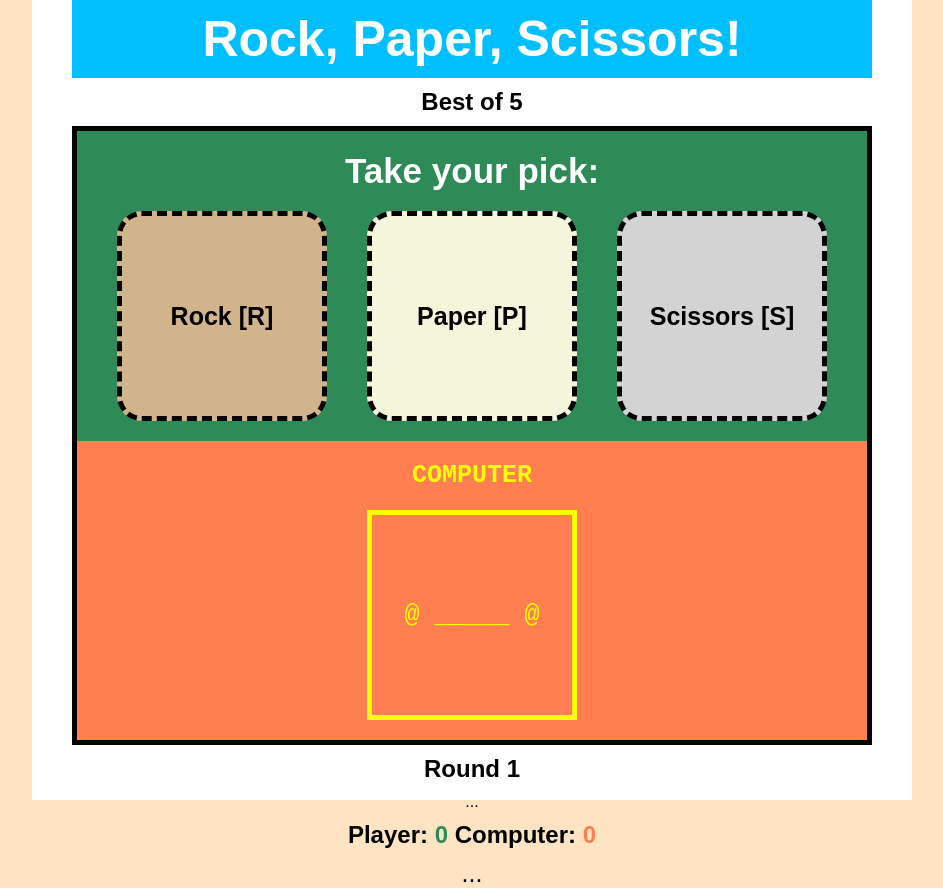
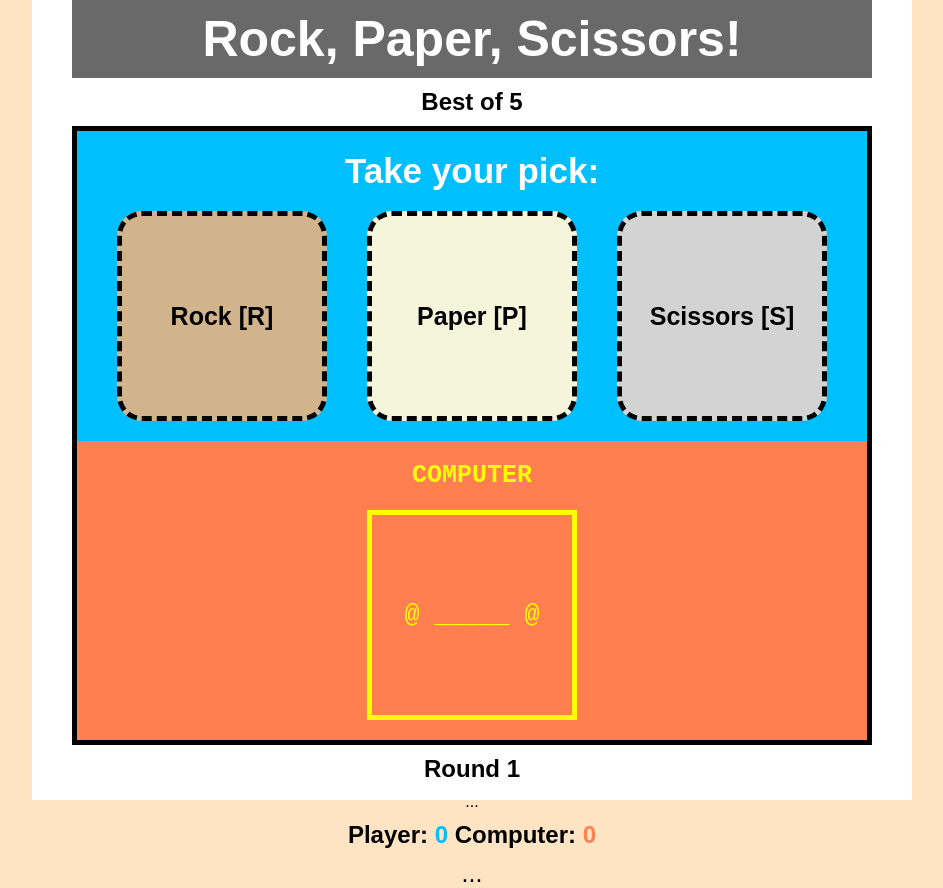
Before and after one commit to olf01/odin-rock-paper-scissors, a plain HTML site: page rock-paper-scissors.html in a window 1280 px wide. Shown: the whole page, without its empty margins (168-1111 px from the left). Drawn offline with Linux system fonts and the light colour scheme.

Commit message:
Update css colours

```diff
--- a/style.css
+++ b/style.css
@@ -35,7 +35,7 @@ body {
     text-align: center;
     font-size: 50px;
     padding: 10px;
-    background-color: deepskyblue;
+    background-color: dimgrey;
     align-self: stretch;
     color: white;
 }
@@ -58,7 +58,7 @@ body {
     align-items: center;
     align-self: stretch;
     flex: 1 1 0;
-    background-color:seagreen;
+    background-color:deepskyblue;
 }
 
 #chooseHeader {
@@ -155,7 +155,7 @@ body {
 }
 
 #playerScore {
-    color: seagreen;
+    color: deepskyblue;
 }
 
 #computerScore {
```
